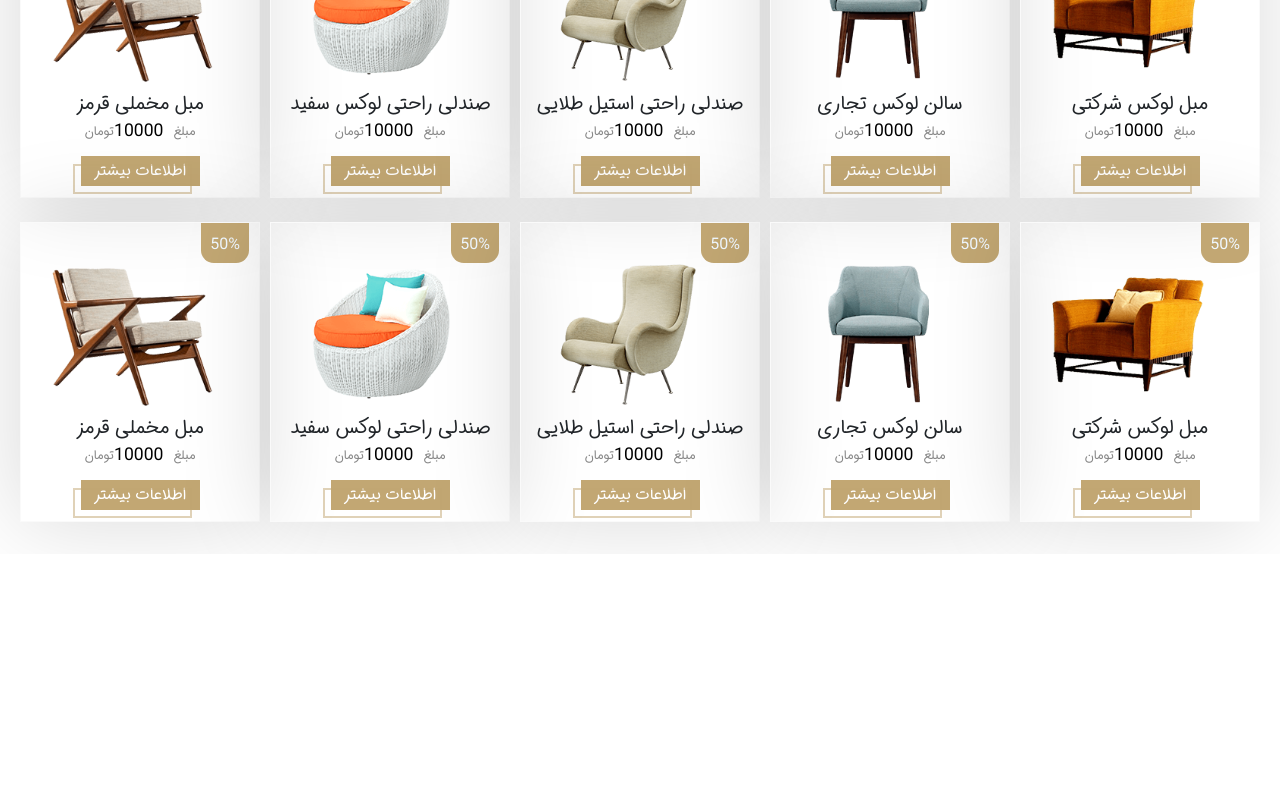
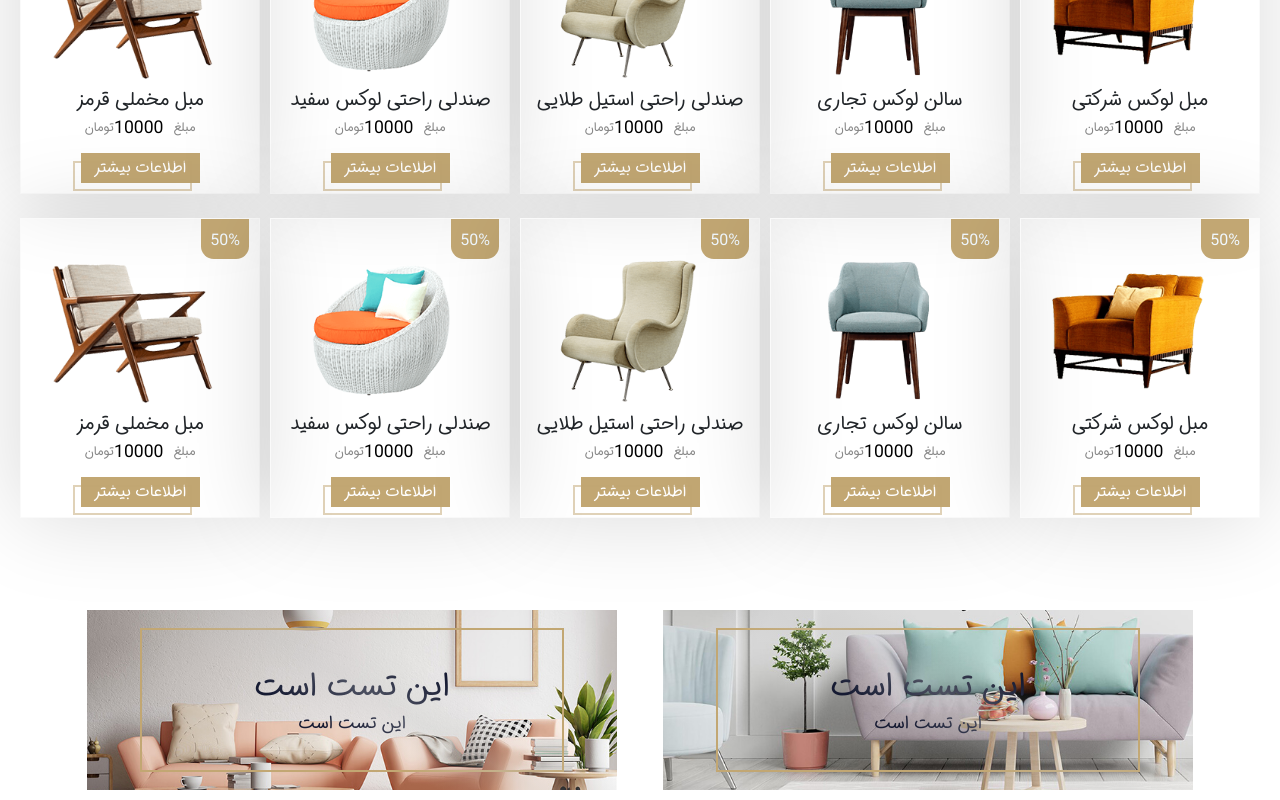
Before and after one commit to vahidpourmohamad/FcShop.js, a React (Create React App) app: page / in a window 1280 px wide. Shown: the part 2876-3676 px from the top of the page. Before the commit the page ends 3430 px from the top, so only its background shows below. Built offline with nearby package versions, Linux system fonts and the light colour scheme.

Commit message:
development

```diff
--- a/src/App.js
+++ b/src/App.js
@@ -8,6 +8,7 @@ import BgLogoParrallax from './Components/BgLogoParrallax/BgLogoParrallax';
 import PopularProductListCom from './Components/PopularProductListComponent/PopularProductListCom';
 import AboutCmp from './Components/AboutComponent/AboutCmp';
 import SelectedProductListCmp from './Components/SelectedProductListComponent/SelectedProductListCmp';
+import AdvertismentCmp from './Components/Advertisment/AdvertismentCmp';
 function App() {
   return (
     <Fragment>
@@ -17,7 +18,8 @@ function App() {
       <CategorylistCmp />
       <PopularProductListCom />
       <AboutCmp />
-      <SelectedProductListCmp/>
+      <SelectedProductListCmp />
+      <AdvertismentCmp/>
     </Fragment>
   );
 }
--- /dev/null
+++ b/src/Components/Advertisment/AdvertismentCmp.css
@@ -0,0 +1,14 @@
+.AdvertismentCmpContainer {
+  width: 100%;
+  margin-top: 50px;
+  display: flex;
+    align-items: center;
+  justify-content: center;
+}
+.AdvertismentCmpParent {
+    width: 90%;
+  display: flex;
+  flex-direction: row;
+  align-items: center;
+  justify-content: center;
+}
--- /dev/null
+++ b/src/Components/Advertisment/AdvertismentCmp.js
@@ -0,0 +1,28 @@
+import React from "react";
+import "./AdvertismentCmp.css";
+import Advertismentpanelcmp from "./Advertismentpanelcmp/Advertismentpanelcmp";
+export default function AdvertismentCmp() {
+  return (
+    <div className="AdvertismentCmpContainer">
+      <div className="AdvertismentCmpParent">
+        <Advertismentpanelcmp
+          w="50%"
+          h="100px"
+          TextHead="این تست است"
+          Textsubhead="این تست است"
+          Imgsrc="/assets/Banners/B1.jpg"
+          link="#"
+        />
+
+        <Advertismentpanelcmp
+          w="50%"
+          h="100px"
+          TextHead="این تست است"
+          Textsubhead="این تست است"
+          Imgsrc="/assets/Banners/B2.jpg"
+          link="#"
+        />
+      </div>
+    </div>
+  );
+}
--- /dev/null
+++ b/src/Components/Advertisment/Advertismentpanelcmp/Advertismentpanelcmp.css
@@ -0,0 +1,65 @@
+.AdvertismentpanelcmpContainer {
+  width: 100%;
+  margin-top: 10px;
+  margin-bottom: 10px;
+  height: 180px;
+  margin-left: 2%;
+  margin-right: 2%;
+  transition: 1s ease-in-out;
+}
+.AdvertismentpanelcmpContainer:hover {
+  transform: scale(1.05);
+}
+.Advertismentpanelcmpparent {
+  display: flex;
+  width: 100%;
+  flex-direction: column;
+  justify-content: center;
+  align-items: center;
+  height: 100%;
+  background-repeat: no-repeat;
+  background-size: cover;
+  position: relative;
+  z-index: 1;
+  overflow: hidden;
+}
+.shine {
+  width: 1000px;
+  height: 100px;
+  margin-left: -100px;
+  transform: rotate(30deg);
+  background: -webkit-linear-gradient(
+    top,
+    transparent,
+    rgba(200, 200, 200, 0.3),
+    transparent
+  );
+  position: absolute;
+  animation: shine 6s ease-in-out infinite;
+  z-index: 5;
+}
+@keyframes shine {
+  0%,
+  100% {
+    margin-top: -100px;
+  }
+  50% {
+    margin-top: 800px;
+  }
+}
+.Borderinner {
+  position: absolute;
+  width: 80%;
+  height: 80%;
+  border: 2px solid var(--main);
+  top: 10%;
+  left: 10%;
+}
+.TextHead {
+  font-size: 2rem;
+  color: var(--dark-blue);
+}
+.TextSub {
+  font-size: 1.1rem;
+  color: var(--dark-blue);
+}
--- /dev/null
+++ b/src/Components/Advertisment/Advertismentpanelcmp/Advertismentpanelcmp.js
@@ -0,0 +1,20 @@
+import React from 'react'
+import "./Advertismentpanelcmp.css";
+export default function Advertismentpanelcmp(probs) {
+    const { TextHead, Imgsrc, Textsubhead, Link,w,h } = probs;
+
+  return (
+    <div className="AdvertismentpanelcmpContainer">
+      <div
+        className="Advertismentpanelcmpparent"
+        style={{ backgroundImage: "url(" + Imgsrc + ")" }}
+      >
+        <div className="shine"></div>
+        <div className="Borderinner"></div>
+
+        <div className="TextHead">{TextHead}</div>
+        <div className="TextSub">{Textsubhead}</div>
+      </div>
+    </div>
+  );
+}
--- a/src/Components/PopularProductListComponent/ProductlistDummy.js
+++ b/src/Components/PopularProductListComponent/ProductlistDummy.js
@@ -80,3 +80,85 @@ export const ProductsDummy = [
     imgtwo: "p5b.png",
   },
 ];
+export const ProductsDummyTwo = [
+  {
+    Id: "",
+    Pname: "مبل مخملی قرمز",
+    Price: "50000",
+    Discount: "50%",
+    imgone: "p1a.png",
+    imgtwo: "p1b.png",
+  },
+  {
+    Id: "",
+    Pname: "صندلی راحتی لوکس سفید",
+    Price: "10000",
+    Discount: "50%",
+    imgone: "p2a.png",
+    imgtwo: "p2b.png",
+  },
+  {
+    Id: "",
+    Pname: "صندلی راحتی استیل طلایی",
+    Price: "10000",
+    Discount: "50%",
+    imgone: "p3a.png",
+    imgtwo: "p3b.png",
+  },
+  {
+    Id: "",
+    Pname: "سالن لوکس تجاری",
+    Price: "10000",
+    Discount: "50%",
+    imgone: "p4a.png",
+    imgtwo: "p4b.png",
+  },
+  {
+    Id: "",
+    Pname: "مبل لوکس شرکتی",
+    Price: "10000",
+    Discount: "50%",
+    imgone: "p5a.png",
+    imgtwo: "p5b.png",
+  },
+  {
+    Id: "",
+    Pname: "مبل مخملی قرمز",
+    Price: "10000",
+    Discount: "50%",
+    imgone: "p1a.png",
+    imgtwo: "p1b.png",
+  },
+  {
+    Id: "",
+    Pname: "صندلی راحتی لوکس سفید",
+    Price: "10000",
+    Discount: "50%",
+    imgone: "p2a.png",
+    imgtwo: "p2b.png",
+  },
+  {
+    Id: "",
+    Pname: "صندلی راحتی استیل طلایی",
+    Price: "10000",
+    Discount: "50%",
+    imgone: "p3a.png",
+    imgtwo: "p3b.png",
+  },
+  {
+    Id: "",
+    Pname: "سالن لوکس تجاری",
+    Price: "10000",
+    Discount: "50%",
+    imgone: "p4a.png",
+    imgtwo: "p4b.png",
+  },
+  {
+    Id: "",
+    Pname: "مبل لوکس شرکتی",
+    Price: "10000",
+    Discount: "50%",
+    imgone: "p5a.png",
+    imgtwo: "p5b.png",
+  },
+];
--- a/src/Components/SelectedProductListComponent/SelectedProductListCmp.js
+++ b/src/Components/SelectedProductListComponent/SelectedProductListCmp.js
@@ -3,6 +3,7 @@ import "./SelectedProductListCmp.css";
 import { useState } from 'react'
 import { ProductsDummy } from "../PopularProductListComponent/ProductlistDummy";
 import ProductCardCmp from "../ProductCardComponent/ProductCardCmp";
+import { ProductsDummyTwo } from "../PopularProductListComponent/ProductlistDummy";
 
 export default function SelectedProductListCmp() {
     const [ProductList, setProductList] = useState(ProductsDummy);
@@ -14,7 +15,7 @@ export default function SelectedProductListCmp() {
         }
         if (param == 2) {
             console.log("Option 2 is selected");
-            setProductList(ProductsDummy);
+            setProductList(ProductsDummyTwo);
          }
         if (param == 3) {
             console.log("Option 3 is selected");
@@ -30,15 +31,15 @@ export default function SelectedProductListCmp() {
           <div className="Line"></div>
         </div>
         <div className="SelectedProductListCmpMenuLink">
-          <a href="" onClick={() => handleClick(1)}>
+          <button  onClick={() => handleClick(1)}>
             جدید
-          </a>
-          <a href="" onClick={() => handleClick(2)}>
+          </button>
+          <button  onClick={() => handleClick(2)}>
             پرفروش ترین
-          </a>
-          <a href="" onClick={() => handleClick(3)}>
+          </button>
+          <button  onClick={() => handleClick(3)}>
             محبوب ترین
-          </a>
+          </button>
         </div>
         <div className="Productlist">
           {ProductList.map((Product, Id) => (
```
Also changed, not shown: public/Assets/Banners/B1.jpg (added), public/Assets/Banners/B2.jpg (added).
